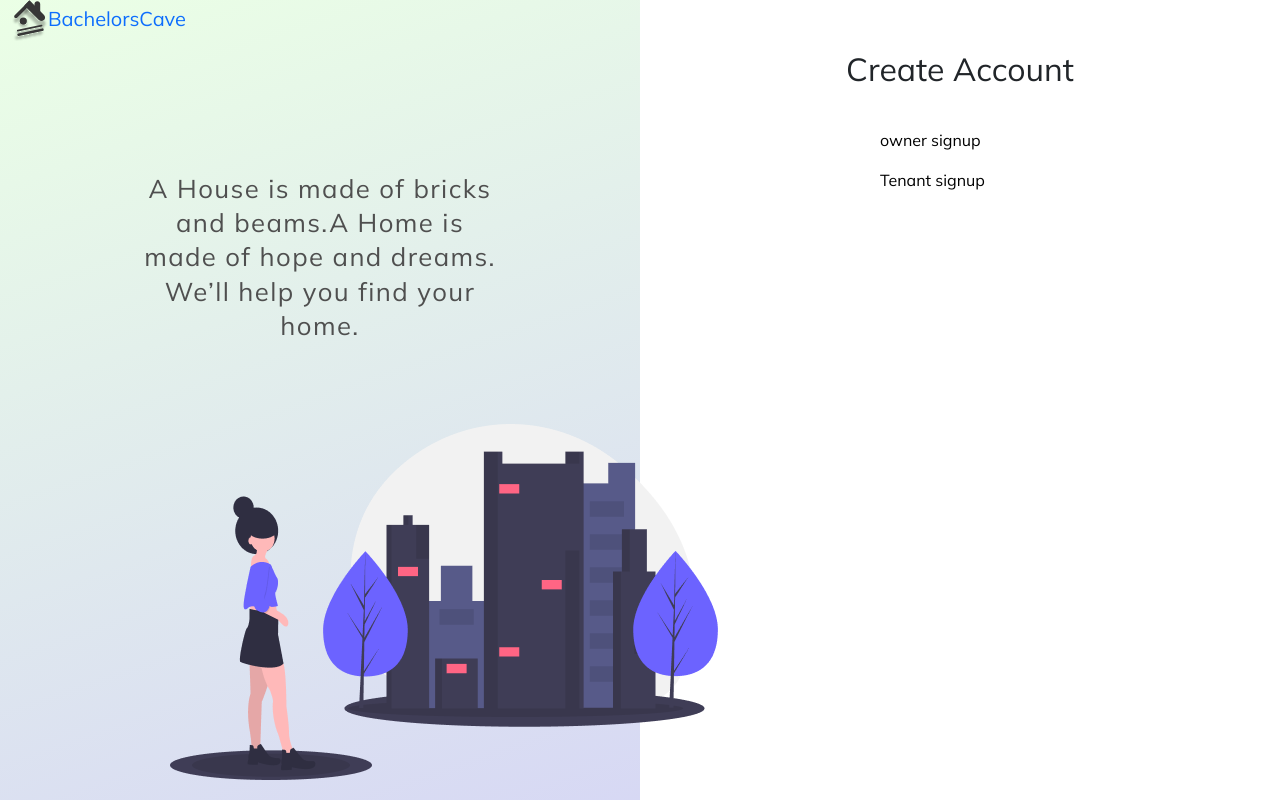
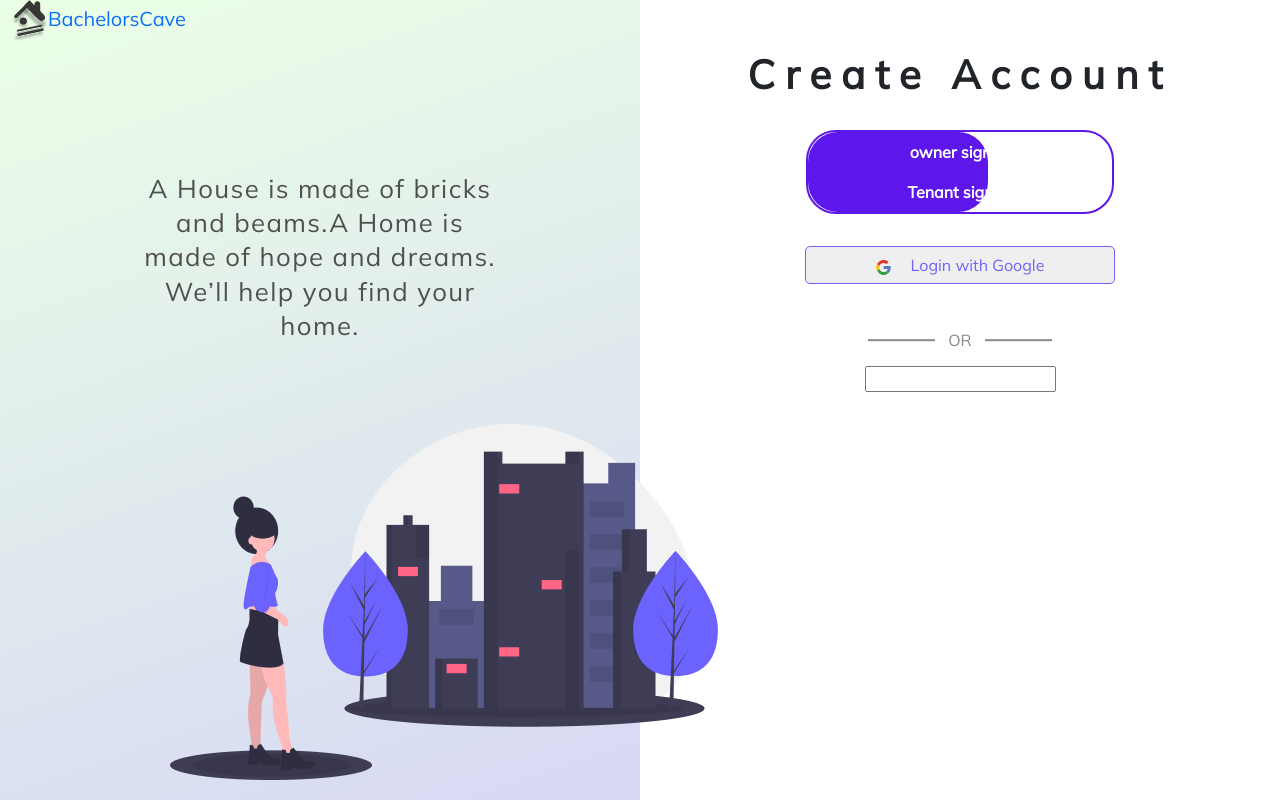
Before and after one commit to neet18101/cave, a React (Vite) app: page /signup in a window 1280 px wide. Built offline with nearby package versions, Linux system fonts and the light colour scheme.

Commit message:
formupdate

```diff
--- a/index.html
+++ b/index.html
@@ -32,6 +32,9 @@
         --color-white: #fff;
         --color-gainsboro-100: #dfdfdf;
         --color-black: #000;
+        --primary-color:#5E17EB;
+        --text-color:#6C63FF;
+
 
         /* Border radiuses */
         --br-smi: 13px;
--- a/src/Pages/Signup.jsx
+++ b/src/Pages/Signup.jsx
@@ -34,15 +34,49 @@ const Signup = () => {
           </div>
           <div className="col-lg-6">
             <div className="createAccountDiv"></div>
-            <h2 className="text-center">Create Account</h2>
+            <h2
+              className="text-center"
+              style={{
+                fontSize: "40px",
+                fontWeight: "800",
+                letterSpacing: "10px",
+              }}
+            >
+              Create Account
+            </h2>
 
             <div className="button-box">
+              <div id="btn"></div>
               <button type="button" className="toggle-btn">
                 owner signup
               </button>{" "}
               <button type="button" className="toggle-btn">
                 Tenant signup
               </button>
+            </div>
+            <div className="social-icons mt-3">
+              <div className="row">
+                <div className="googleButton">
+                  <button className="lognwithbutton">
+                    <img
+                      src="/icons/devicon_google.svg"
+                      alt=""
+                      style={{ marginRight: "20px", width: "15px" }}
+                    />
+                    <span className="loginWithgoogle">Login with Google</span>
+                  </button>
+                </div>
+              </div>
+            </div>
+            <div className="account__login--divide">
+              <span className="account__login--divide__text">OR</span>
+            </div>
+            <div className="text-center">
+              <form action="">
+                <div className="form-group">
+                  <input type="text" />
+                </div>
+              </form>
             </div>
           </div>
         </div>
--- a/src/Pages/signup.css
+++ b/src/Pages/signup.css
@@ -25,7 +25,7 @@
 }
 .createAccountDiv {
   color: #2c2c2c;
-  font-size: 48.28px  !important;
+  font-size: 48.28px !important;
   font-weight: 600;
   margin-top: 50px;
   line-height: 46.84px;
@@ -33,16 +33,72 @@
   word-wrap: break-word;
 }
 /* signup form  */
-.button-box{
-  width: 220px;
+.button-box {
+  width: 50%;
+  border: 2px solid #5e17eb;
+  text-align: center;
   margin: 32px auto;
   position: relative;
   border-radius: 30px;
 }
-.toggle-btn{
-  padding: 10px 30px;
+.toggle-btn {
+  padding: 10px 39px;
   cursor: pointer;
   border: 0;
   outline: none;
   background: transparent;
+  color: white;
+
+  font-weight: 600;
+  position: relative;
 }
+#btn {
+  top: 0;
+  left: 0;
+  position: absolute;
+  width: 180px;
+  height: 100%;
+  background-color: #5e17eb;
+  border-radius: 30px;
+  transition: 0.5s;
+}
+.social-icons {
+  margin: 30px auto;
+  text-align: center;
+}
+.loginWithgoogle {
+  color: #6c63ff;
+}
+.lognwithbutton {
+  border: 1px solid #6c63ff;
+  outline: none;
+  border-radius: 5px;
+  padding: 8px 70px;
+}
+.account__login--divide {
+  text-align: center;
+  position: relative;
+  padding: 1rem 0;
+  position: relative;
+  margin: 0 auto;
+  width: 30%;
+}
+.account__login--divide:before {
+  position: absolute;
+  content: "";
+  width: 100%;
+  height: 0.1rem;
+  background: #898989;
+  top: 50%;
+  left: 0;
+  -webkit-transform: translatey(-50%);
+  transform: translatey(-50%);
+}
+.account__login--divide__text {
+  padding: 0 0.8rem;
+  display: inline-block;
+  background: #ffffff;
+  position: relative;
+  font-weight: 500;
+  color: #898989;
+}
```
Also changed, not shown: public/icons/devicon_google.svg (added).
